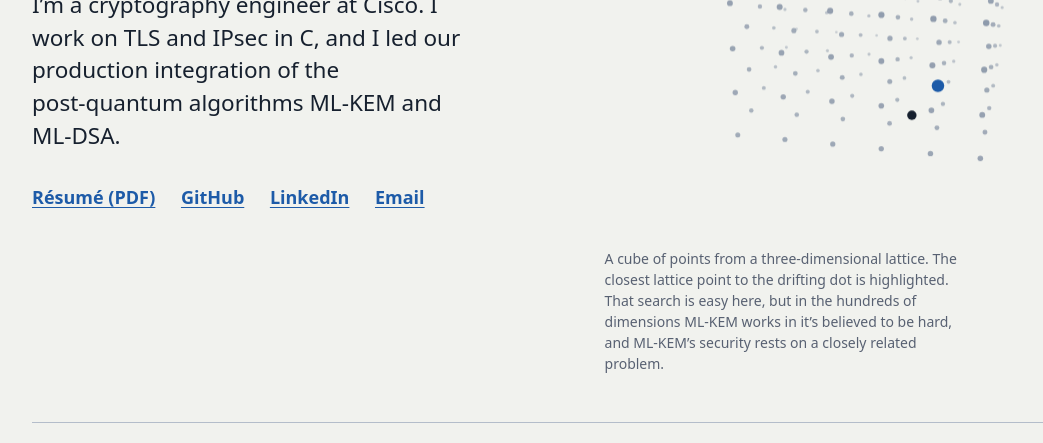
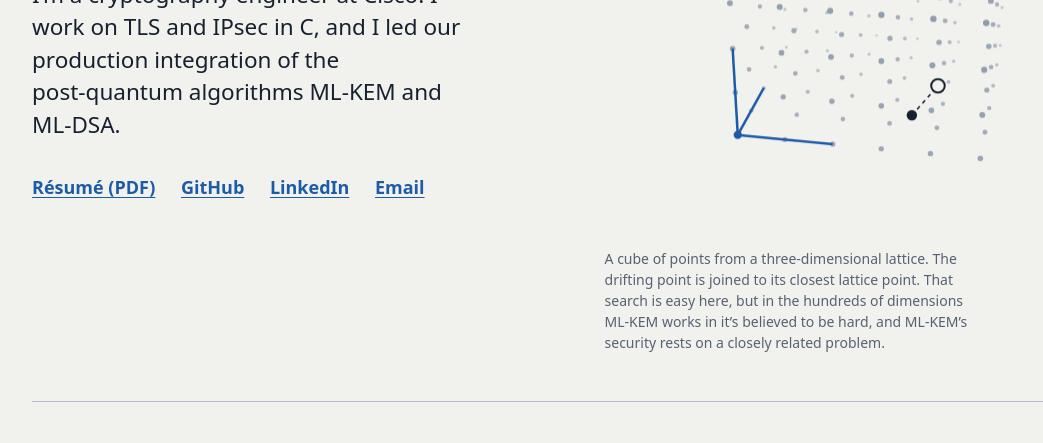
Before and after one commit to tylerharsell/personal-website, a plain HTML site: page index.html in a window 1280 px wide. Shown: the part 357-800 px from the top of the page, without its empty margins (48-1091 px from the left). Drawn offline with Linux system fonts and the light colour scheme; a web font is replaced by a local one.

Commit message:
Lattice: restore basis vectors and dashed connector
Keep the cube outline removed.

Co-Authored-By: Claude Opus 5.5 <noreply@anthropic.com>
Claude-Session: https://claude.ai/code/session_0151HSfYSmKSgyvTN2yhY5i4

```diff
--- a/index.html
+++ b/index.html
@@ -31,7 +31,7 @@
     </div>
     <figure class="hero-figure">
       <canvas id="lattice3d" class="lattice-3d" role="img" hidden
-        aria-label="A slowly turning cube of lattice points, with a drifting point and its closest lattice point highlighted."></canvas>
+        aria-label="A slowly turning cube of lattice points, with a drifting point joined to its closest lattice point."></canvas>
       <div class="lattice-fallback">
         <svg class="lattice" viewBox="0 0 640 440" xmlns="http://www.w3.org/2000/svg" aria-hidden="true" focusable="false">
         <g class="lattice-points">
@@ -149,7 +149,7 @@
         <circle class="target" cx="449.7" cy="159.0" r="6"/>
         </g></svg>
       </div>
-      <figcaption>A cube of points from a three-dimensional lattice. The closest lattice point to the drifting dot is highlighted. That search is easy here, but in the hundreds of dimensions ML‑KEM works in it’s believed to be hard, and ML‑KEM’s security rests on a closely related problem.</figcaption>
+      <figcaption>A cube of points from a three-dimensional lattice. The drifting point is joined to its closest lattice point. That search is easy here, but in the hundreds of dimensions ML‑KEM works in it’s believed to be hard, and ML‑KEM’s security rests on a closely related problem.</figcaption>
     </figure>
   </header>
 
--- a/lattice.js
+++ b/lattice.js
@@ -1,7 +1,7 @@
 // A cube of points from the integer lattice Z^3, drawn on a canvas.
-// The cube turns slowly; a target point drifts through it and its closest
-// lattice point is highlighted (the closest-vector problem, in three
-// dimensions). Dots only. Honors prefers-reduced-motion.
+// The cube turns slowly; a target point drifts through it, joined by a dashed
+// segment to its closest lattice point (the closest-vector problem, in three
+// dimensions). Basis vectors run from one corner. Honors prefers-reduced-motion.
 (() => {
   const canvas = document.getElementById("lattice3d");
   if (!canvas || !canvas.getContext) return;
@@ -80,6 +80,17 @@
   }
 
 
+  function line(a, b, color, width, dash) {
+    ctx.beginPath();
+    ctx.setLineDash(dash || []);
+    ctx.strokeStyle = color;
+    ctx.lineWidth = width;
+    ctx.moveTo(a.x, a.y);
+    ctx.lineTo(b.x, b.y);
+    ctx.stroke();
+    ctx.setLineDash([]);
+  }
+
   function draw() {
     if (!w || !h) return;
     ctx.clearRect(0, 0, w, h);
@@ -101,15 +112,28 @@
       ctx.fill();
     }
 
-    // Target and its closest lattice point, as dots
+    // Basis vectors from the origin corner
+    ctx.globalAlpha = Math.max(0, (ease - 0.4) / 0.6);
+    const o = [-H, -H, -H];
+    const po = project(o);
+    for (const e of [[1, 0, 0], [0, 1, 0], [0, 0, 1]]) {
+      const tip = project([o[0] + 2 * e[0], o[1] + 2 * e[1], o[2] + 2 * e[2]]);
+      line(po, tip, colors.accent, 2.5);
+    }
+    ctx.fillStyle = colors.accent;
+    ctx.beginPath(); ctx.arc(po.x, po.y, 4 * po.f, 0, Math.PI * 2); ctx.fill();
+
+    // Target, dashed segment, and its closest lattice point
     ctx.globalAlpha = Math.max(0, (ease - 0.6) / 0.4);
     const t = target(drift);
     const pt = project(t), pn = project(nearest(t));
+    line(pt, pn, colors.target, 1.6, [4, 4]);
     ctx.beginPath();
-    ctx.arc(pn.x, pn.y, 6 * pn.f, 0, Math.PI * 2);
-    ctx.fillStyle = colors.accent; ctx.fill();
+    ctx.arc(pn.x, pn.y, 6.5 * pn.f, 0, Math.PI * 2);
+    ctx.fillStyle = colors.bg; ctx.fill();
+    ctx.lineWidth = 2; ctx.strokeStyle = colors.target; ctx.stroke();
     ctx.beginPath();
-    ctx.arc(pt.x, pt.y, 4.5 * pt.f, 0, Math.PI * 2);
+    ctx.arc(pt.x, pt.y, 5 * pt.f, 0, Math.PI * 2);
     ctx.fillStyle = colors.target; ctx.fill();
     ctx.globalAlpha = 1;
   }
```
